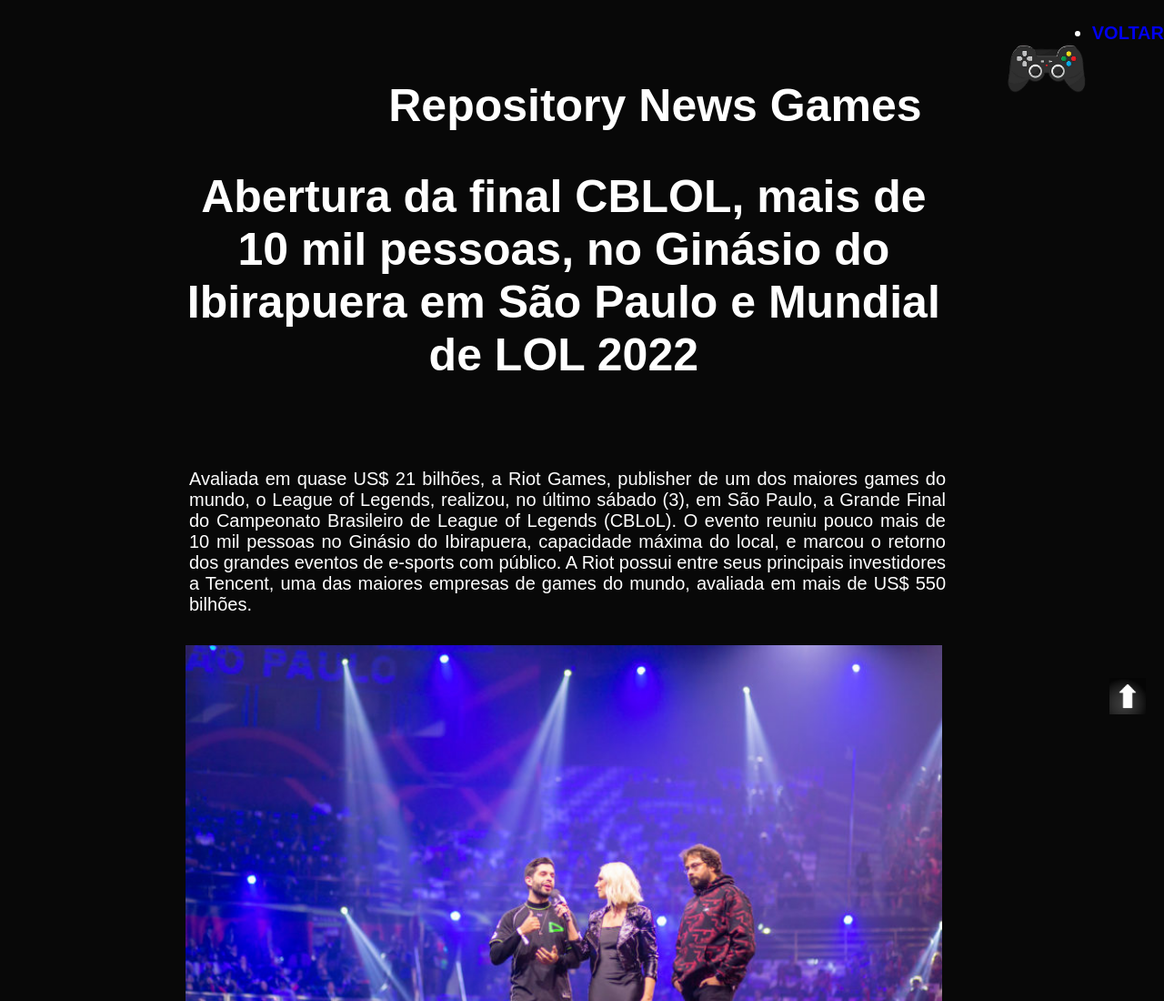
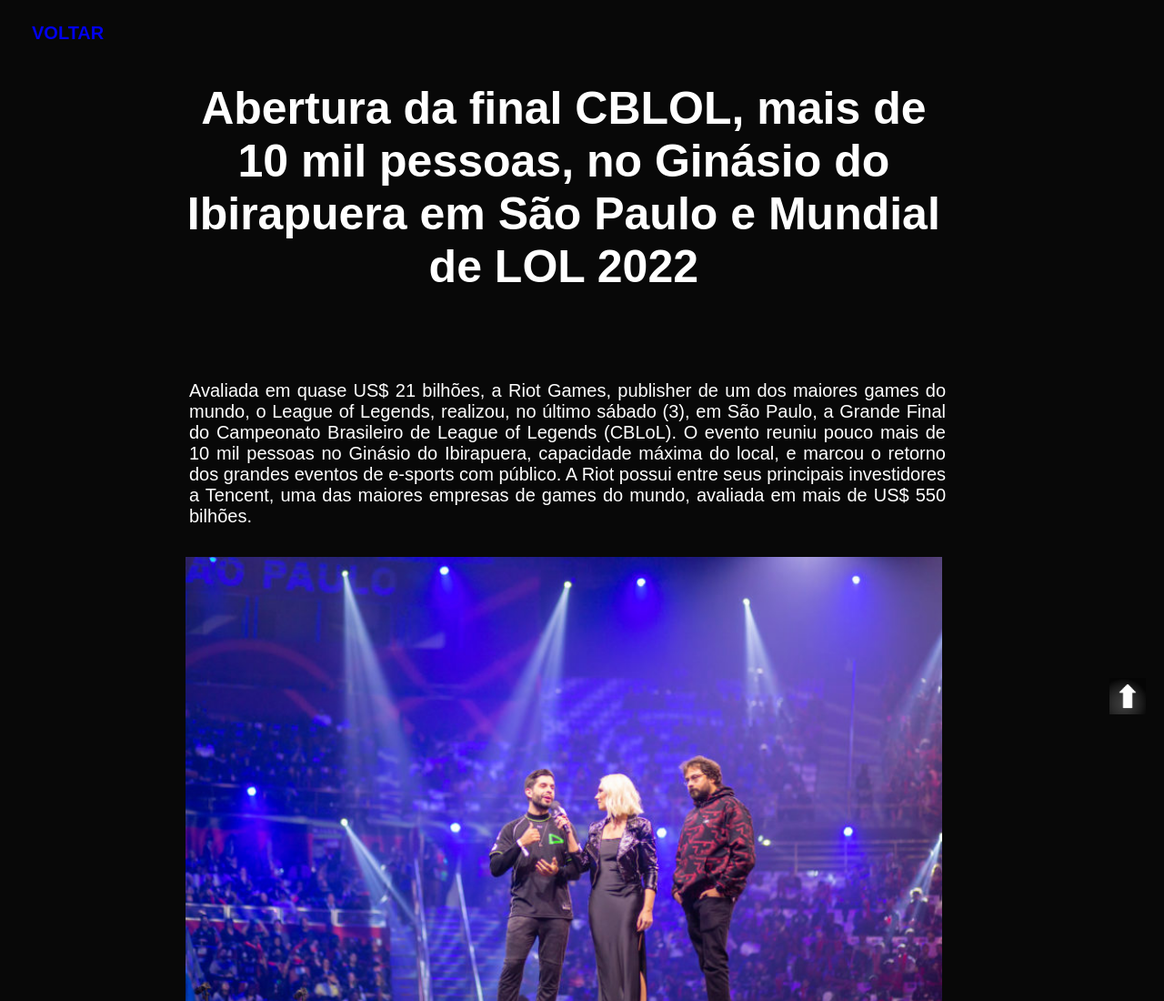
Before and after one commit to 11joao44/curso_ebac_frontend, a plain HTML site: page pagina_enter1.html in a window 1280 px wide. Shown: the top 1100 px of the page at 91% size. Drawn offline with Linux system fonts and the light colour scheme.

Commit message:
retirando colunas desnecessarias

```diff
--- a/pagina_enter1.html
+++ b/pagina_enter1.html
@@ -10,15 +10,7 @@
 <body>
     <header>
         <div class="container">
-            <h1>Repository News Games</h1>
-            <img src="/imagens/logo.png" alt="logo" width="100px" height="100px" >
-            <nav>
-                <ul>
-                    <li>
                         <a href="./index.html" title="Ir para a seção de games"><strong>VOLTAR</strong></a>
-                    </li>
-                </ul>
-            </nav>
         </div>
         <a id="link" href="#"><img src="./imagens/seta para cima.jpg" alt="seta para cima" height="40px" ></a>
 <div class="articles">
```
Also changed, not shown: pagina_enter2.html (+0 -6 lines), pagina_enter3.html (+0 -6 lines), pagina_games1.html (+0 -6 lines), pagina_games2.html (+0 -6 lines), pagina_games3.html (+0 -6 lines), pagina_novidades1.html (+0 -6 lines), pagina_novidades3.html (+0 -6 lines), pagina_tech2.html (+0 -6 lines), pagina_tech3.html (+0 -6 lines).
